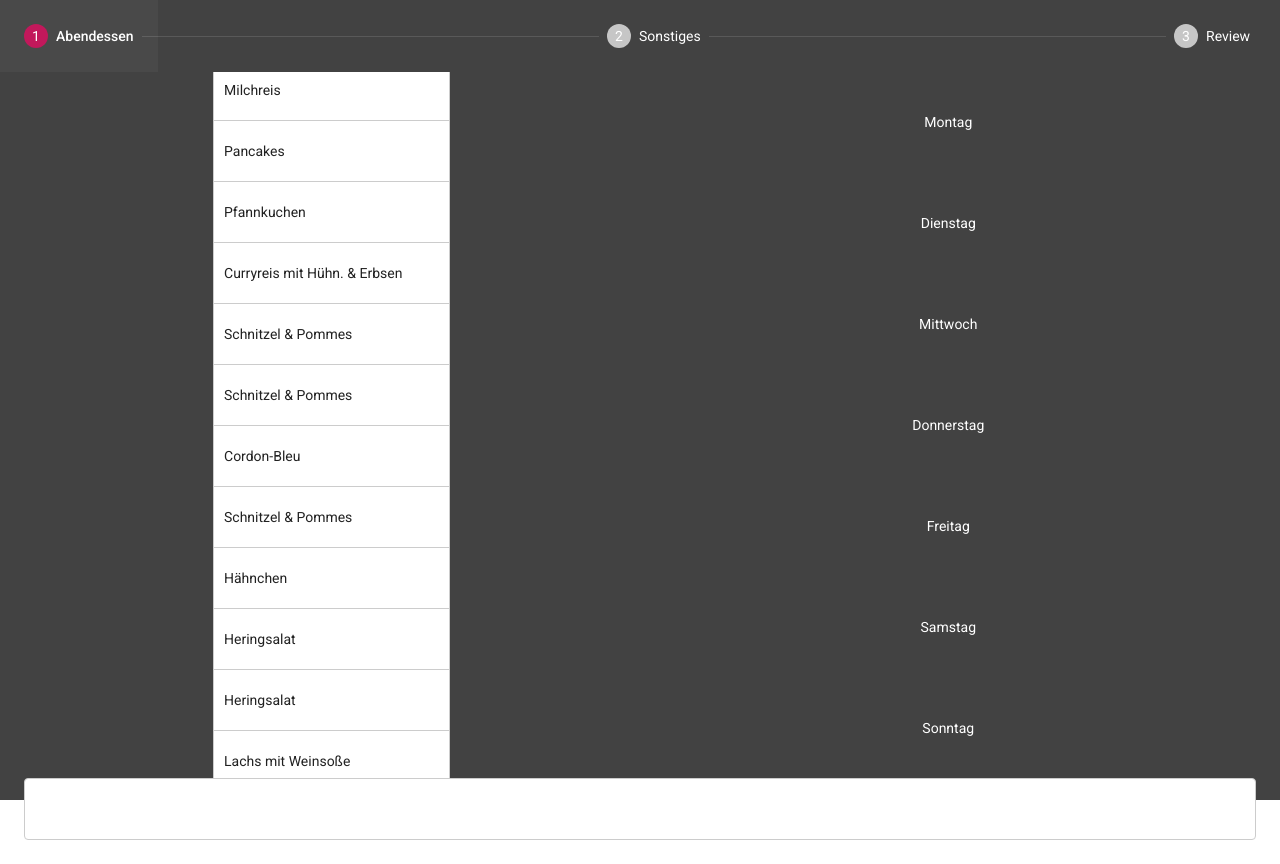
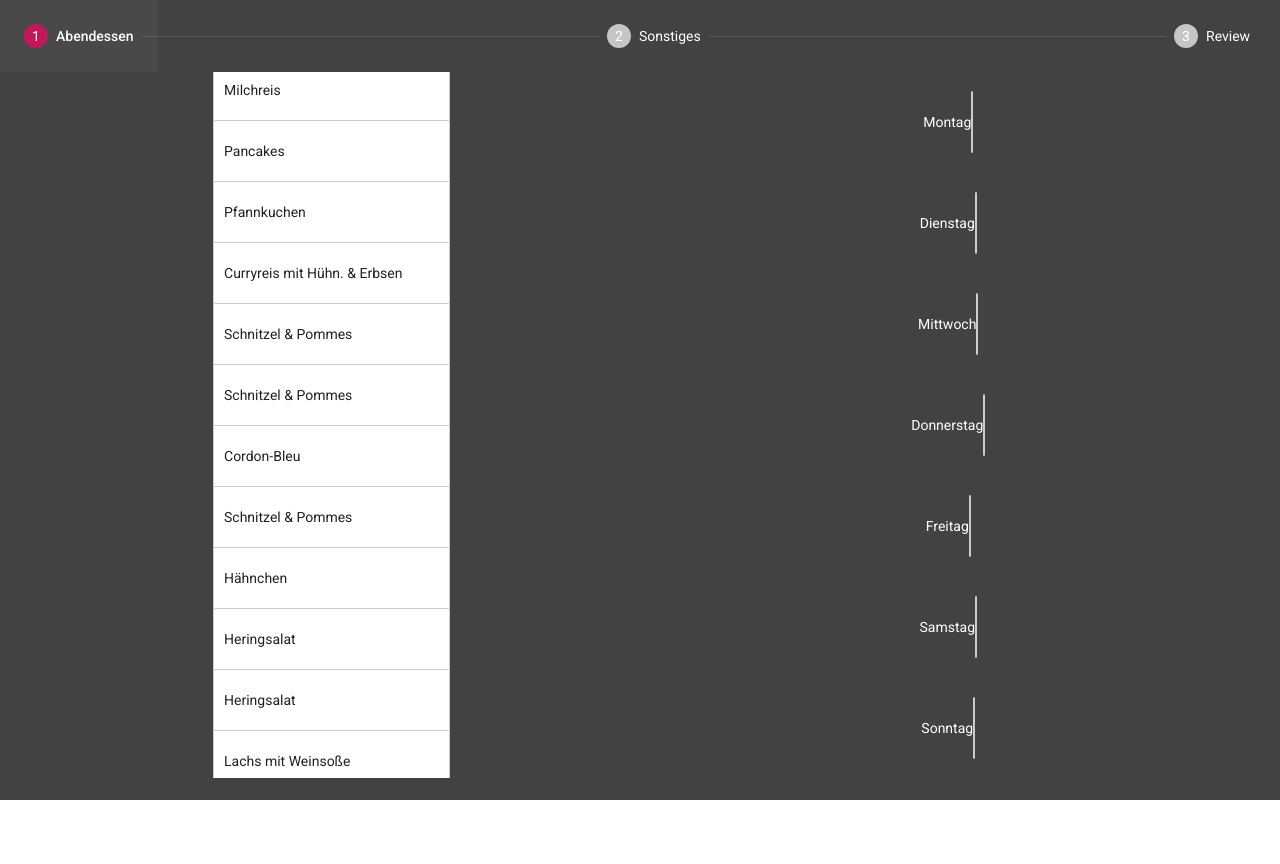
Before and after one commit to rngShard/weekly-shopping, an Angular app: page / in a window 1280 px wide. After the commit the page ends 802 px from the top, so only its background shows below. Built offline with nearby package versions, Linux system fonts and the light colour scheme.

Commit message:
many drops (hardcoded ...... how to generalize #s?)

```diff
--- a/src/app/progression/progression.component.html
+++ b/src/app/progression/progression.component.html
@@ -12,35 +12,67 @@
         <mat-grid-tile colspan="1" rowspan="7">
           <div
             cdkDropList
-            #availDinnersDropList="cdkDropList"
-            [cdkDropListData]="availableDinners"
-            [cdkDropListConnectedTo]="[doneList]"
+            #availDinnersDL="cdkDropList"
+            [cdkDropListData]="availDinners"
+            [cdkDropListConnectedTo]="[DL0, DL1, DL2, DL3, DL4, DL5, DL6]"
             class="item-list"
             (cdkDropListDropped)="drop($event)">
-            <div class="item-box" *ngFor="let dinner of availableDinners" cdkDrag>
+            <div class="item-box" *ngFor="let dinner of availDinners" cdkDrag>
               {{ dinner.name }}
             </div>
           </div>
         </mat-grid-tile>
-        <div *ngFor="let day of Weekdays | keyvalue">
-          <mat-grid-tile *ngIf="!+day.value && day.value !== 0" colspan="1" rowspan="1">
-            {{day.value}}
-          </mat-grid-tile>
-        </div>
+        <mat-grid-tile colspan="1" rowspan="1">
+          {{Weekdays[0]}}
+          <div cdkDropList #DL0="cdkDropList" [cdkDropListData]="selDinners[0]" [cdkDropListConnectedTo]="[availDinnersDL]" class="item-list"
+            (cdkDropListDropped)="drop($event)">
+            <div class="item-box" *ngFor="let dinner of selDinners[0]" cdkDrag> {{ dinner.name }} </div>
+          </div>
+        </mat-grid-tile>
+        <mat-grid-tile colspan="1" rowspan="1">
+          {{Weekdays[1]}}
+          <div cdkDropList #DL1="cdkDropList" [cdkDropListData]="selDinners[1]" [cdkDropListConnectedTo]="[availDinnersDL]" class="item-list"
+            (cdkDropListDropped)="drop($event)">
+            <div class="item-box" *ngFor="let dinner of selDinners[1]" cdkDrag> {{ dinner.name }} </div>
+          </div>
+        </mat-grid-tile>
+        <mat-grid-tile colspan="1" rowspan="1">
+          {{Weekdays[2]}}
+          <div cdkDropList #DL2="cdkDropList" [cdkDropListData]="selDinners[2]" [cdkDropListConnectedTo]="[availDinnersDL]" class="item-list"
+            (cdkDropListDropped)="drop($event)">
+            <div class="item-box" *ngFor="let dinner of selDinners[2]" cdkDrag> {{ dinner.name }} </div>
+          </div>
+        </mat-grid-tile>
+        <mat-grid-tile colspan="1" rowspan="1">
+          {{Weekdays[3]}}
+          <div cdkDropList #DL3="cdkDropList" [cdkDropListData]="selDinners[3]" [cdkDropListConnectedTo]="[availDinnersDL]" class="item-list"
+            (cdkDropListDropped)="drop($event)">
+            <div class="item-box" *ngFor="let dinner of selDinners[3]" cdkDrag> {{ dinner.name }} </div>
+          </div>
+        </mat-grid-tile>
+        <mat-grid-tile colspan="1" rowspan="1">
+          {{Weekdays[4]}}
+          <div cdkDropList #DL4="cdkDropList" [cdkDropListData]="selDinners[4]" [cdkDropListConnectedTo]="[availDinnersDL]" class="item-list"
+            (cdkDropListDropped)="drop($event)">
+            <div class="item-box" *ngFor="let dinner of selDinners[4]" cdkDrag> {{ dinner.name }} </div>
+          </div>
+        </mat-grid-tile>
+        <mat-grid-tile colspan="1" rowspan="1">
+          {{Weekdays[5]}}
+          <div cdkDropList #DL5="cdkDropList" [cdkDropListData]="selDinners[5]" [cdkDropListConnectedTo]="[availDinnersDL]" class="item-list"
+            (cdkDropListDropped)="drop($event)">
+            <div class="item-box" *ngFor="let dinner of selDinners[5]" cdkDrag> {{ dinner.name }} </div>
+          </div>
+        </mat-grid-tile>
+        <mat-grid-tile colspan="1" rowspan="1">
+          {{Weekdays[6]}}
+          <div cdkDropList #DL6="cdkDropList" [cdkDropListData]="selDinners[6]" [cdkDropListConnectedTo]="[availDinnersDL]" class="item-list"
+            (cdkDropListDropped)="drop($event)">
+            <div class="item-box" *ngFor="let dinner of selDinners[6]" cdkDrag> {{ dinner.name }} </div>
+          </div>
+        </mat-grid-tile>
       </mat-grid-list>
     </div>
-
-    <div
-    cdkDropList
-    #doneList="cdkDropList"
-    [cdkDropListData]="mondayDinner"
-    [cdkDropListConnectedTo]="[availDinnersDropList]"
-    class="item-list"
-    (cdkDropListDropped)="drop($event)">
-    <div class="item-box" *ngFor="let dinner of mondayDinner" cdkDrag>
-      {{ dinner.name }}
-    </div>
-  </div>
 
     <!-- <button mat-raised-button matStepperNext> Next &gt;&gt; </button> -->
   </mat-step>
--- a/src/app/progression/progression.component.ts
+++ b/src/app/progression/progression.component.ts
@@ -21,36 +21,22 @@ export enum Weekdays {
 })
 export class ProgressionComponent implements OnInit {
   public Weekdays = Weekdays
-  availableDinners: Dinner[] = [];
+  availDinners: Dinner[];
 
-  mondayDinner: Dinner[] = [];
+  selDinners: Dinner[][];
   miscFoods: string[];
-
-  todo = [
-    'Get to work',
-    'Pick up groceries',
-    'Go home',
-    'Fall asleep'
-  ];
-
-  done = [
-    'Get up',
-    'Brush teeth',
-    'Take a shower',
-    'Check e-mail',
-    'Walk dog'
-  ];
 
   constructor(
     private dinnerService: DinnerService
   ) {
     // for (const val of enumKeys(Weekdays)) { console.log(Weekdays[val]) }
-    this.availableDinners = [];
+    this.availDinners = [];
+    this.selDinners = [ [], [], [], [], [], [], [] ];
     this.miscFoods = [];
   }
 
   ngOnInit(): void {
-    this.availableDinners = this.dinnerService.getDinners();
+    this.availDinners = this.dinnerService.getDinners();
   }
 
   drop(event: CdkDragDrop<Dinner[]>) {
```
